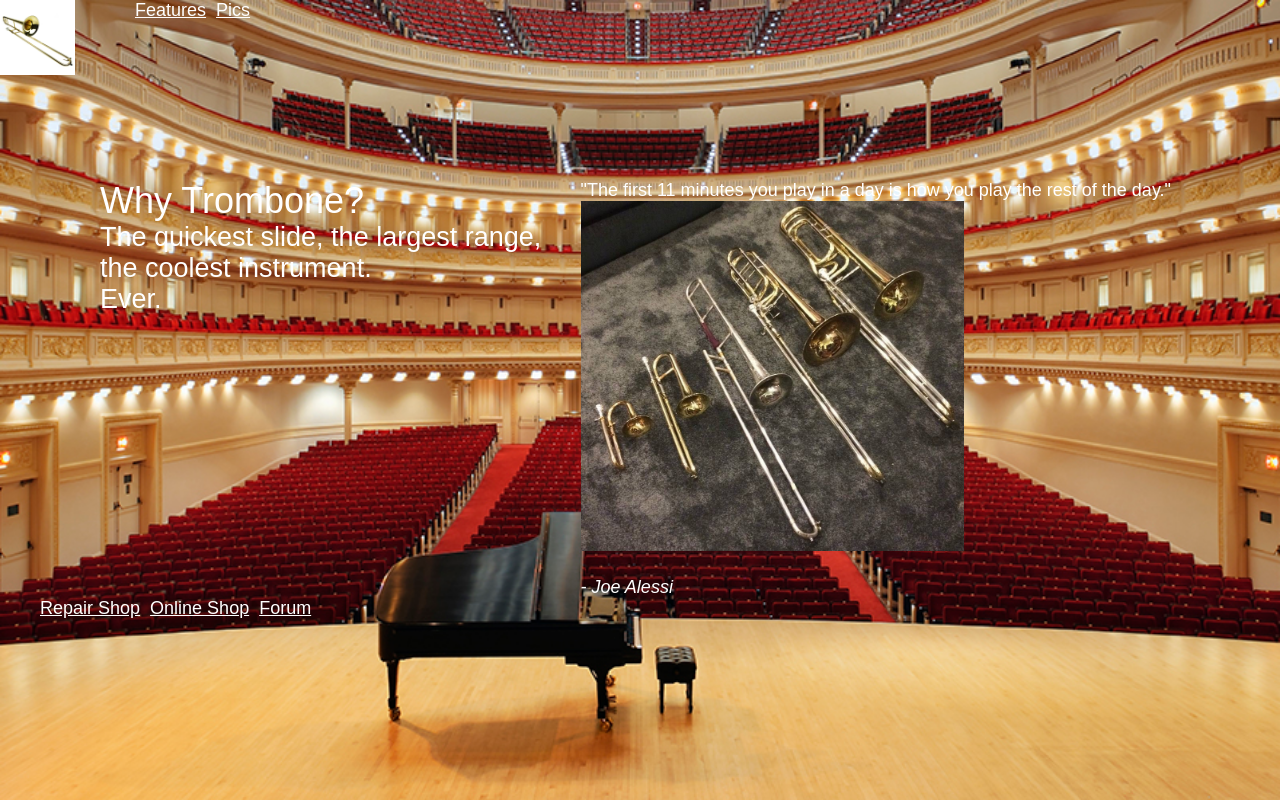
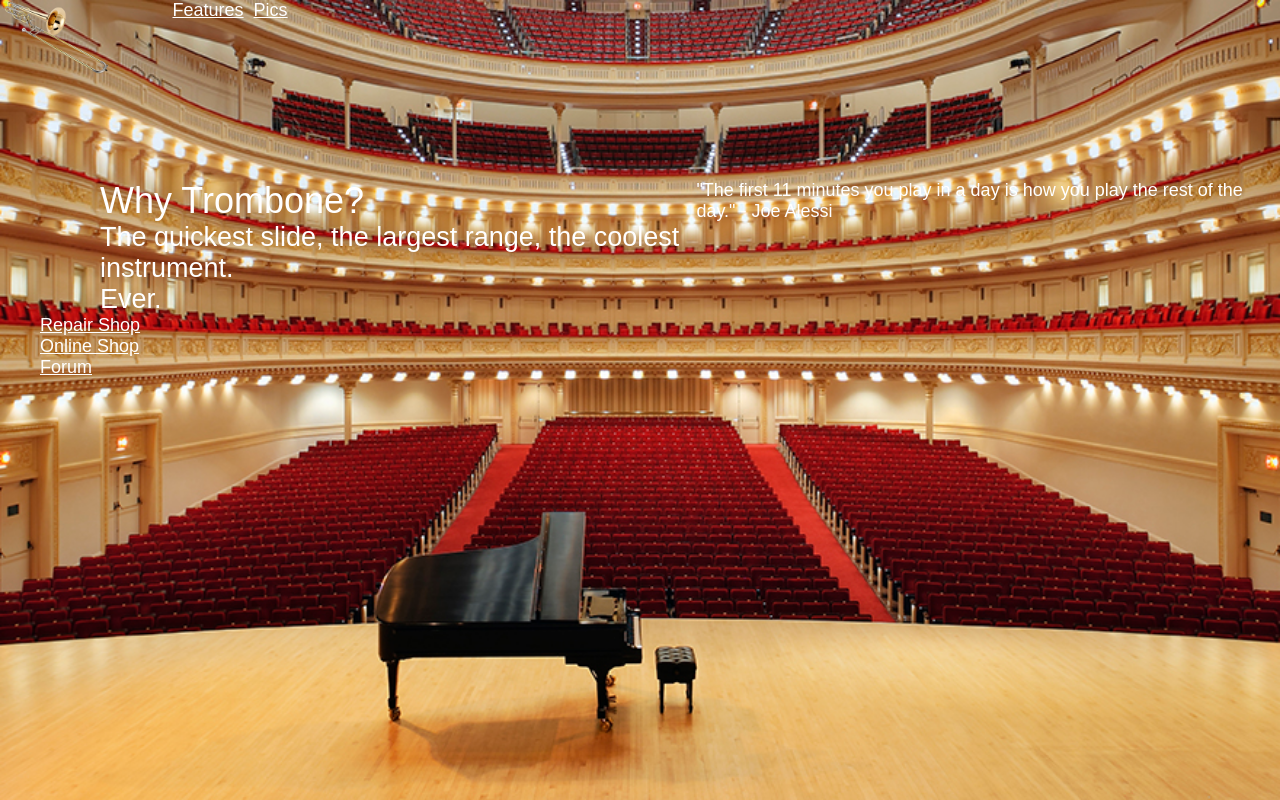
Before and after one commit to mhollow0/WebDesignProject, a plain HTML site: page index.html in a window 1280 px wide. Drawn offline with Linux system fonts and the light colour scheme.

Commit message:
adjustments

```diff
--- a/css/styles.css
+++ b/css/styles.css
@@ -13,15 +13,14 @@ nav {
     display: flex;
 }
 
-nav ul {
+header nav ul {
     display: flex;
+    justify-content: flex-end
 }
 
 nav ul li {
     list-style-type: none;
-    text-decoration: none;
 }
-
 
 html {
     color: #fff
@@ -65,6 +64,10 @@ a {
     /* set anchor color to white */
 }
 
+a:hover {
+    color:gainsboro;
+}
+
 p {
     width: 75%;
     max-width: 500px;
--- a/index.html
+++ b/index.html
@@ -10,7 +10,7 @@
 <body>
 
     <header>
-        <a href="http://www.trombone-usa.com/"><img src="images/Trombone.jpg" alt="Trombone Page of the World" height="75"></a>
+        <a href="http://www.trombone-usa.com/"><img src="images/trombonelogo.png" alt="Trombone Page of the World" height="75"></a>
         <nav>
             <ul>
                 <li><a href="features.html">Features</a></li>
@@ -27,9 +27,7 @@
         </div>
         <div class="quote">
             <blockquote>"The first 11 minutes you play in a day is how you play the rest of the day."
-                <cite><img class="bottom-logo" src="images/Trombone%20Pictures.jpg" alt="Trombone Picture" height="350">
-            <br><br>- Joe Alessi
-            </cite>
+            - Joe Alessi
             </blockquote>
         </div>
     </main>
```
Also changed, not shown: images/Trombone Pictures.jpg (deleted), images/trombonelogo.png (added).
